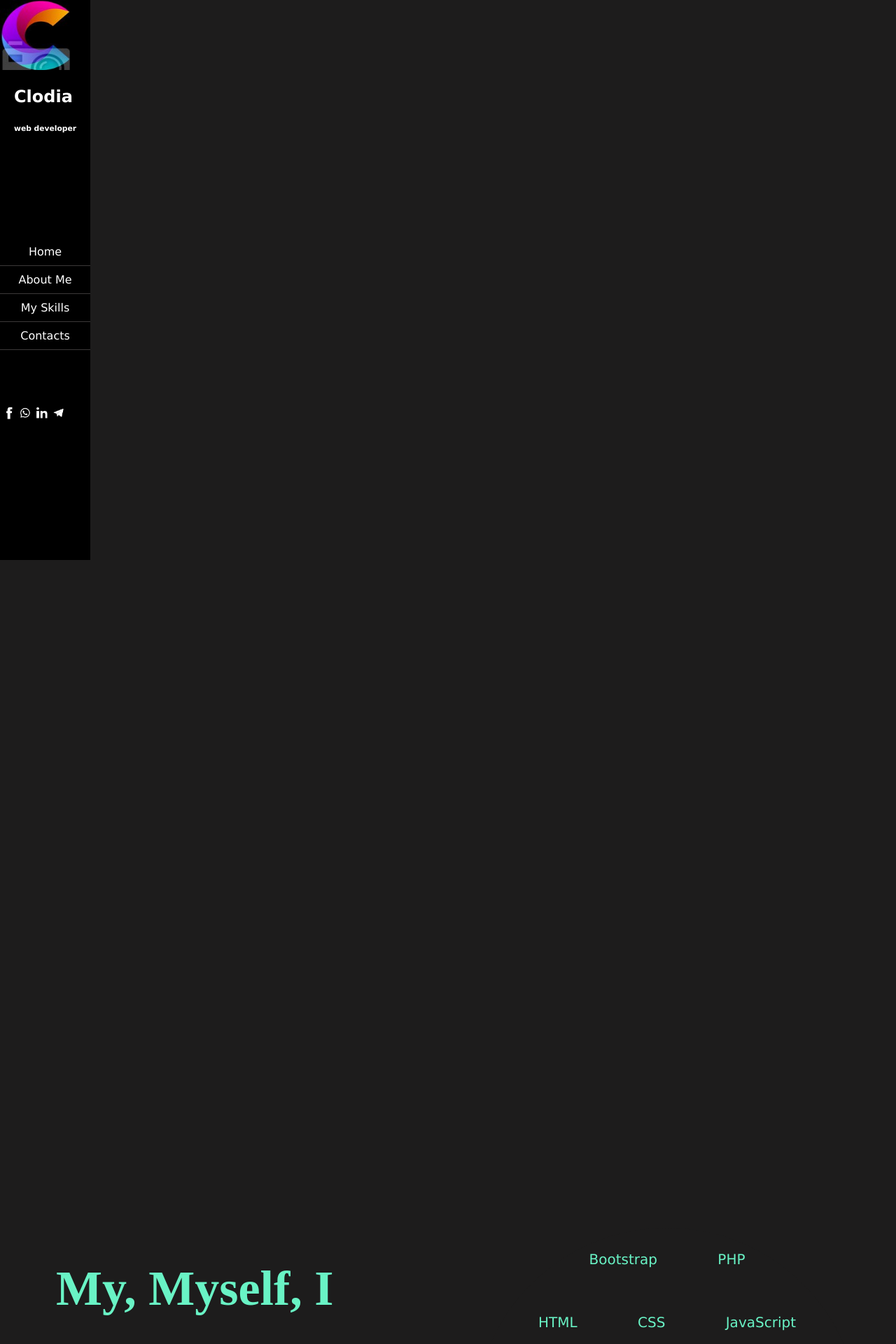
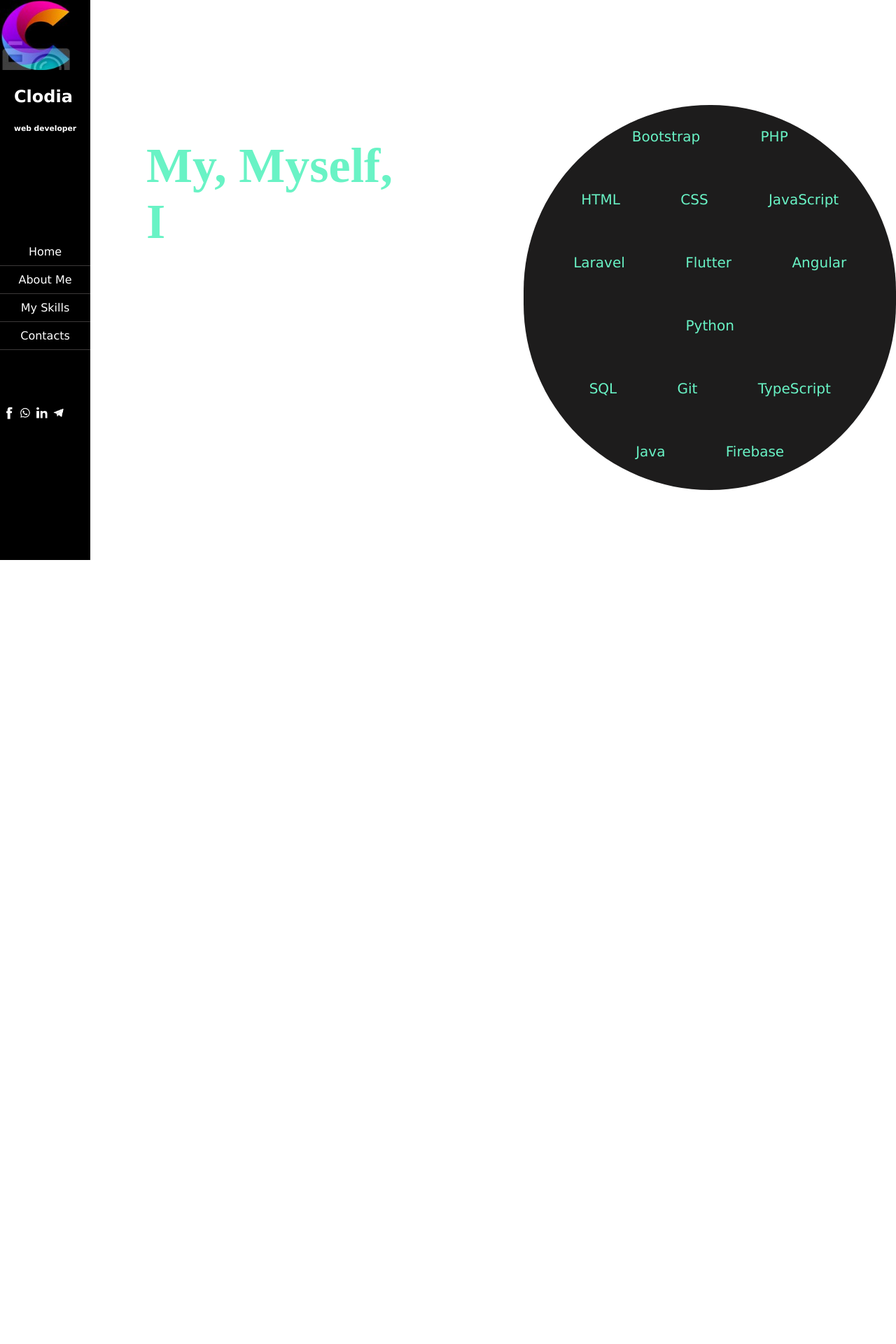
Before and after one commit to ouedraogoclodia/portfolio, an Angular app in the folder portfolio-clodia/: page /about in a window 1280 px wide. Shown: the top 1920 px of the page at 70% size. After the commit the page ends 950 px from the top, so only its background shows below. Built offline with nearby package versions, Linux system fonts and the light colour scheme.

Commit message:
swirl cursor works

```diff
--- a/portfolio-clodia/src/app/about/about.component.html
+++ b/portfolio-clodia/src/app/about/about.component.html
@@ -1,5 +1,3 @@
-<app-swirl-cursor></app-swirl-cursor>
-
 <div class="part">
     <div class="container" >
         <h1>My, Myself, I</h1>
--- a/portfolio-clodia/src/app/app.component.html
+++ b/portfolio-clodia/src/app/app.component.html
@@ -9,7 +9,9 @@
 </head>
 <body>
 
-    <div class="all">
+    <div class="all" style="position: relative;">
+
+        <div class="content"></div>
 
         <ul class="nav navbar-nav">
             <div class="part1">
@@ -50,6 +52,8 @@
 
 
     </div>
+
+    <app-swirl-cursor style="z-index: -1; position: absolute; top: 0; left: 0; width: 100%; height: 100%;"></app-swirl-cursor>
     <router-outlet></router-outlet>
 </body>
 </html>
--- a/portfolio-clodia/src/styles.css
+++ b/portfolio-clodia/src/styles.css
@@ -1,6 +1,5 @@
 body{
     margin: 0;
     padding: 0;
-    background-color: rgb(29, 28, 28);
     position: relative;
 }
```
